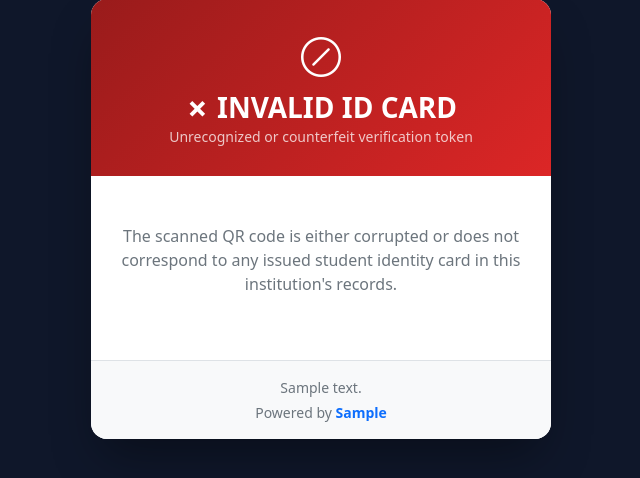
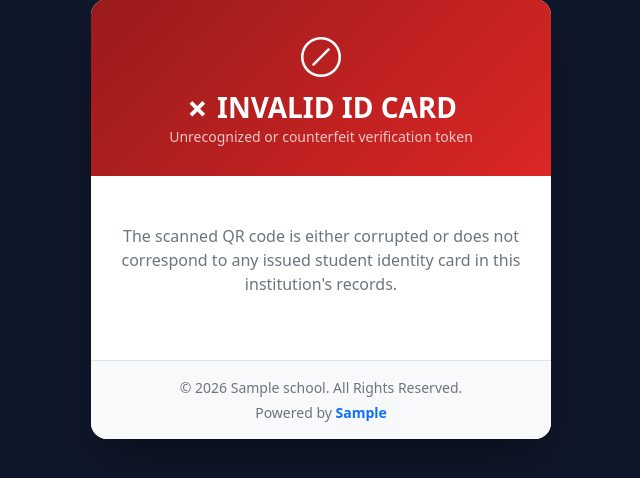
Before and after one commit to tulasinepali/student-id-card-generator, a Django app: page /verify/1/ in a window 1280 px wide. Shown: the part 181-659 px from the top of the page, without its empty margins (319-959 px from the left). Run offline with Django 5.2, Linux system fonts and the light colour scheme; tables that the repository leaves empty hold one stand-in row (values such as "Sample post").

Commit message:
fix(branding): render copyright as per organization on public QR verify and tenant views

```diff
--- a/backend/apps/core/context_processors.py
+++ b/backend/apps/core/context_processors.py
@@ -62,9 +62,23 @@ def school_settings_context(request):
 
     site_name = platform_settings.platform_name if platform_settings else settings.APP_NAME
     site_favicon = platform_settings.favicon.url if (platform_settings and platform_settings.favicon) else None
-    site_copyright = platform_settings.copyright_text if platform_settings else f"© {settings.APP_COPYRIGHT_YEAR} {site_name}. All Rights Reserved."
+    platform_copyright = platform_settings.copyright_text if platform_settings else f"© {settings.APP_COPYRIGHT_YEAR} {site_name}. All Rights Reserved."
     site_developed_by = platform_settings.developed_by if platform_settings else settings.APP_DESIGNER_NAME
     site_developed_by_url = platform_settings.developed_by_url if platform_settings else settings.APP_WEBSITE
+
+    from datetime import datetime
+    current_year = datetime.now().year
+    effective_org_name = (
+        (active_client.name if active_client else None) or
+        (effective_school.name if effective_school else None) or
+        (org.name if org else None)
+    )
+    if effective_org_name:
+        org_copyright = f"© {current_year} {effective_org_name}. All Rights Reserved."
+    else:
+        org_copyright = platform_copyright
+
+    site_copyright = org_copyright
 
     platform_unread_notifications_count = 0
     platform_latest_notifications = []
@@ -90,6 +104,8 @@ def school_settings_context(request):
         'site_name': site_name,
         'site_favicon': site_favicon,
         'site_copyright': site_copyright,
+        'org_copyright': org_copyright,
+        'platform_copyright': platform_copyright,
         'site_developed_by': site_developed_by,
         'site_developed_by_url': site_developed_by_url,
         'app_config': {
--- a/backend/templates/core/public_qr_verify.html
+++ b/backend/templates/core/public_qr_verify.html
@@ -134,7 +134,7 @@
         </div>
 
         <div class="p-3 bg-light border-top text-center text-secondary small">
-            <div>{{ site_copyright }}</div>
+            <div>&copy; {{ today.year }} {{ school.name|default:site_name }}. All Rights Reserved.</div>
             <div class="mt-1">Powered by <a href="{{ site_developed_by_url }}" target="_blank" class="text-decoration-none fw-semibold text-primary">{{ site_developed_by }}</a></div>
         </div>
     </div>
--- a/backend/templates/landing.html
+++ b/backend/templates/landing.html
@@ -1250,7 +1250,7 @@
             </div>
 
             <div class="pt-4 border-top border-secondary border-opacity-25 d-flex flex-wrap justify-content-between align-items-center small text-secondary">
-                <div>{{ site_copyright }}</div>
+                <div>{{ platform_copyright|default:site_copyright }}</div>
                 <div>Developed by <a href="{{ site_developed_by_url }}" target="_blank" class="text-white text-decoration-none fw-semibold">{{ site_developed_by }}</a></div>
             </div>
         </div>
--- a/backend/templates/platform_admin/base_platform.html
+++ b/backend/templates/platform_admin/base_platform.html
@@ -338,7 +338,7 @@
         <!-- Footer -->
         <footer class="bg-white border-top py-3 px-4 text-center text-muted small">
             <div class="d-flex flex-wrap justify-content-between align-items-center">
-                <div>{{ site_copyright }}</div>
+                <div>{{ platform_copyright|default:site_copyright }}</div>
                 <div>Developed by <a href="{{ site_developed_by_url }}" target="_blank" class="text-decoration-none fw-semibold text-primary">{{ site_developed_by }}</a></div>
             </div>
         </footer>
```
